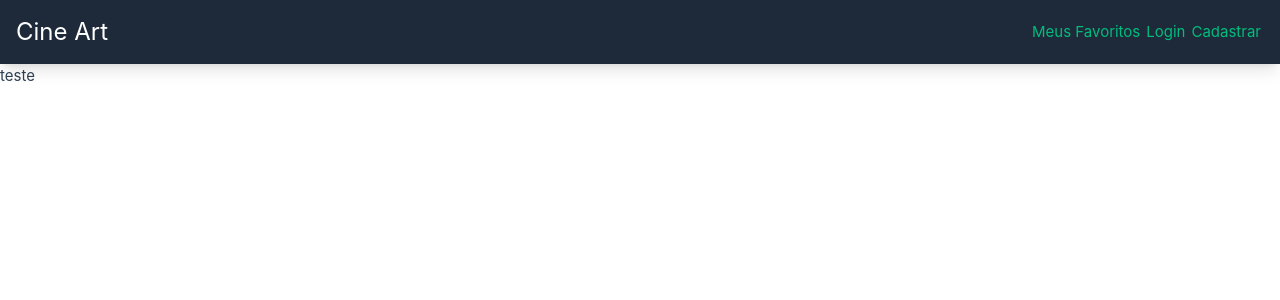
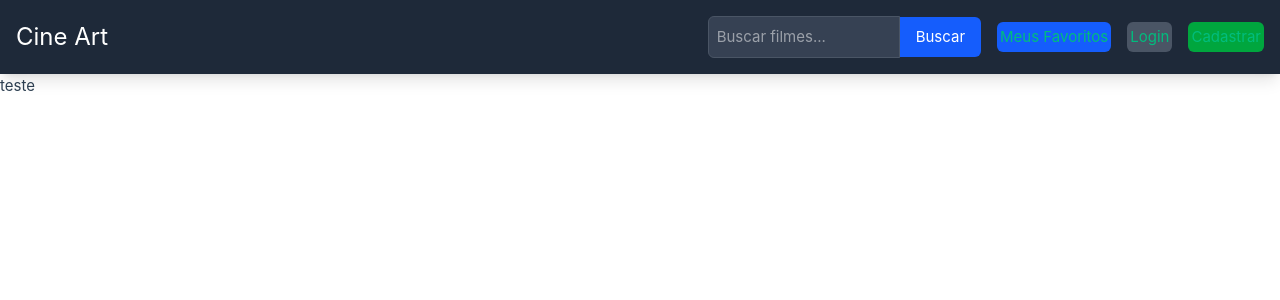
Before and after one commit to LucasMaPaiva/movie-catalog-front, a Vue app: page / in a window 1280 px wide. Shown: the top 300 px of the page. Built offline with nearby package versions, Linux system fonts and the light colour scheme.

Commit message:
adicionando campo de busca de filme

```diff
--- a/src/shared/components/HeaderComponent.vue
+++ b/src/shared/components/HeaderComponent.vue
@@ -1,36 +1,91 @@
 <script setup>
+import { ref } from 'vue';
 import { useAuthStore } from '@/stores/auth.js';
 import { useRouter } from 'vue-router';
 
 const authStore = useAuthStore();
 const router = useRouter();
+const searchQuery = ref('');
 
 const handleLogout = () => {
   authStore.logout();
   router.push({ name: 'login' });
 };
+
+const handleSearch = () => {
+  if (searchQuery.value.trim()) {
+    router.push({ name: 'searchResults', query: { query: searchQuery.value.trim() } });
+    searchQuery.value = '';
+  }
+};
+
+const goToHome = () => {
+  router.push({ name: 'home' });
+};
 </script>
 
 <template>
-  <div class="flex flex-col  text-white">
+  <div class="flex flex-col text-white">
+    <header class="bg-gray-800 p-4 shadow-lg flex justify-between items-center w-full">
+      <h1
+        class="text-2xl font-bold cursor-pointer transition-colors duration-200 hover:text-blue-400"
+        @click="goToHome"
+      >
+        Cine Art
+      </h1>
 
-    <header class="bg-gray-800 p-4 shadow-lg flex justify-between items-center w-full">
-      <h1 class="text-2xl font-bold">Cine Art</h1>
-      <nav>
-        <RouterLink to="/favorites" class="mr-4 hover:text-blue-400">Meus Favoritos</RouterLink>
+      <nav class="flex items-center gap-x-4">
+        <div class="flex items-center">
+          <input
+            type="text"
+            v-model="searchQuery"
+            @keyup.enter="handleSearch"
+            placeholder="Buscar filmes..."
+            class="p-2 rounded-l-md bg-gray-700 text-white border border-gray-600 focus:outline-none focus:ring-2 focus:ring-blue-500 min-w-[150px] w-auto md:w-48"
+          />
+          <button
+            @click="handleSearch"
+            class="bg-blue-600 hover:bg-blue-700 text-white py-2 px-4 rounded-r-md transition-colors duration-200 whitespace-nowrap"
+          >
+            Buscar
+          </button>
+        </div>
+
+        <RouterLink
+          to="/favorites"
+          class="bg-blue-600 hover:bg-blue-700 text-white py-2 px-4 rounded-md transition-colors duration-200 whitespace-nowrap"
+        >
+          Meus Favoritos
+        </RouterLink>
+
         <template v-if="authStore.isAuthenticated">
-          <button @click="handleLogout" class="bg-red-600 hover:bg-red-700 text-white py-1 px-3 rounded-md">Sair</button>
+          <button
+            @click="handleLogout"
+            class="bg-red-600 hover:bg-red-700 text-white py-2 px-4 rounded-md transition-colors duration-200 whitespace-nowrap"
+          >
+            Sair
+          </button>
         </template>
+
         <template v-else>
-          <RouterLink to="/login" class="mr-4 hover:text-blue-400">Login</RouterLink>
-          <RouterLink to="/register" class="hover:text-blue-400">Cadastrar</RouterLink>
+          <RouterLink
+            to="/login"
+            class="bg-gray-600 hover:bg-gray-700 text-white py-2 px-4 rounded-md transition-colors duration-200 whitespace-nowrap"
+          >
+            Login
+          </RouterLink>
+          <RouterLink
+            to="/register"
+            class="bg-green-600 hover:bg-green-700 text-white py-2 px-4 rounded-md transition-colors duration-200 whitespace-nowrap"
+          >
+            Cadastrar
+          </RouterLink>
         </template>
       </nav>
     </header>
-
   </div>
 </template>
 
+
 <style scoped>
-
 </style>
```
